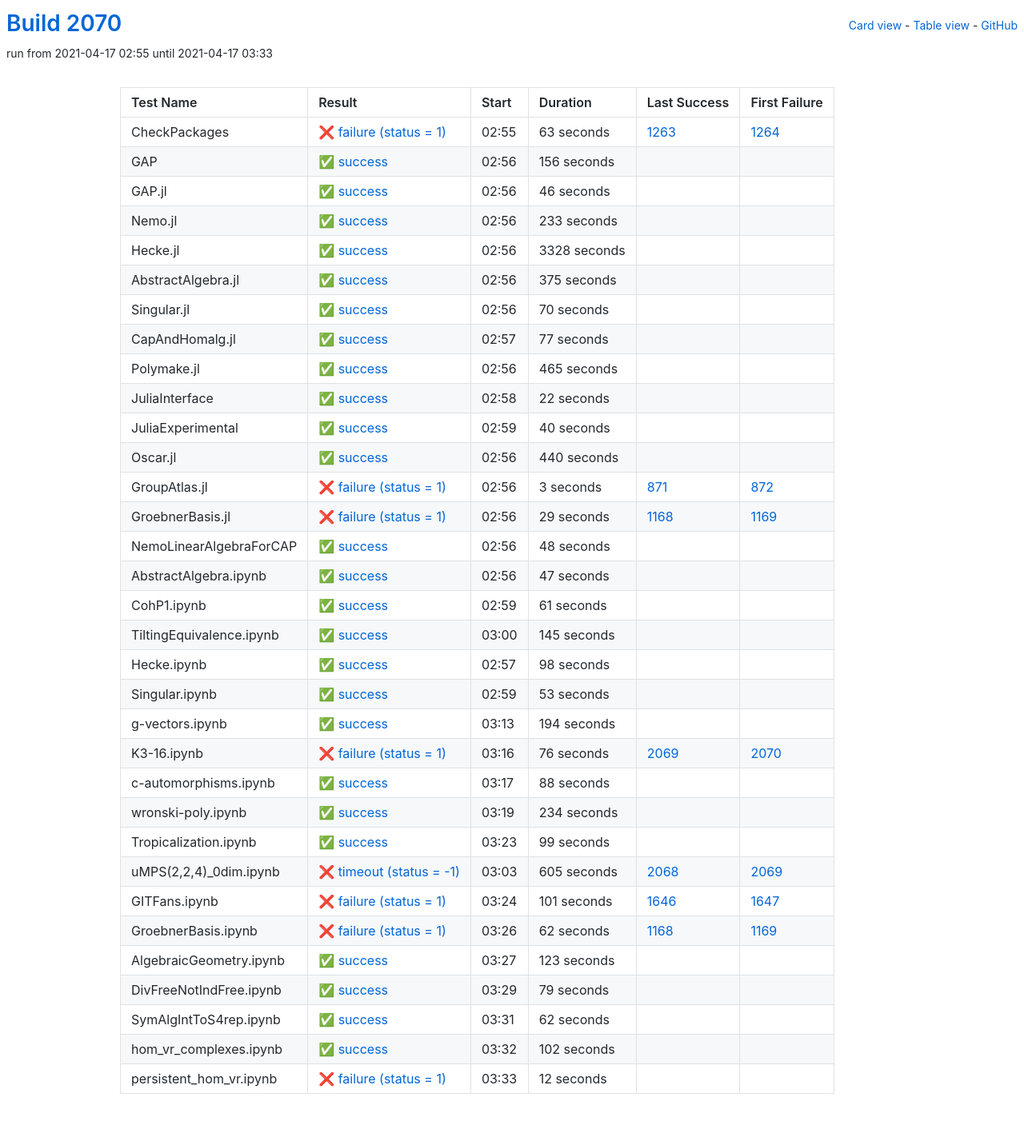
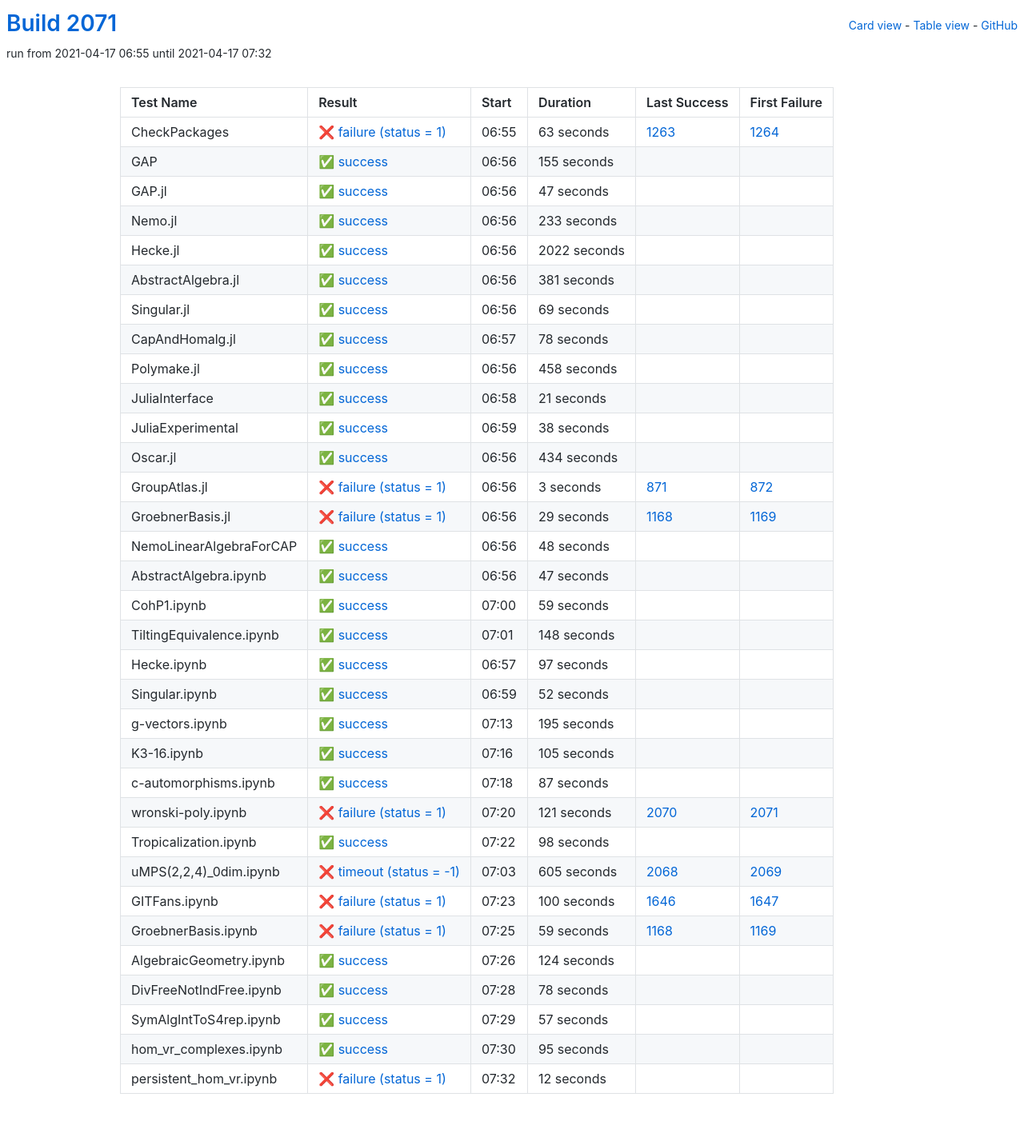
Before and after one commit to oscar-system/oscar-ci-status-stable, a Jekyll site: the page built from table.html, in a window 1280 px wide. Shown: the whole page at 80% size. Built offline with Jekyll 4.4.1, drawn with Linux system fonts in a browser that asks for light colours.

Commit message:
Build #2071

```diff
--- a/_data/ci.yml
+++ b/_data/ci.yml
@@ -1,6 +1,6 @@
 ---
-build: 2070
-build_url: https://oscarci.mathematik.uni-kl.de/job/oscar-stable/2070/
+build: 2071
+build_url: https://oscarci.mathematik.uni-kl.de/job/oscar-stable/2071/
 job: oscar-stable
 organization: oscar-system
 repo: oscar-ci-status-stable
@@ -8,8 +8,8 @@ repourl: https://github.com/oscar-system/oscar-ci-status-stable
 tests:
 - name: CheckPackages
   id: checkpackages
-  log: https://oscarci.mathematik.uni-kl.de/job/oscar-stable/2070/artifact/logs/build-2070/CheckPackages.log
-  start: 2021-04-17 02:55
+  log: https://oscarci.mathematik.uni-kl.de/job/oscar-stable/2071/artifact/logs/build-2071/CheckPackages.log
+  start: 2021-04-17 06:55
   success: false
   exitcode: 1
   status: failure
@@ -20,32 +20,32 @@ tests:
   first_failure_url: https://oscarci.mathematik.uni-kl.de/job/oscar-stable/1264/
 - name: GAP
   id: gap
-  log: https://oscarci.mathematik.uni-kl.de/job/oscar-stable/2070/artifact/logs/build-2070/GAP.log
-  start: 2021-04-17 02:56
+  log: https://oscarci.mathematik.uni-kl.de/job/oscar-stable/2071/artifact/logs/build-2071/GAP.log
+  start: 2021-04-17 06:56
   success: true
   exitcode: 0
   status: success
-  duration: 156
+  duration: 155
   last_success: false
   last_success_url:
   first_failure: false
   first_failure_url:
 - name: GAP.jl
   id: gap-jl
-  log: https://oscarci.mathematik.uni-kl.de/job/oscar-stable/2070/artifact/logs/build-2070/GAP.jl.log
-  start: 2021-04-17 02:56
+  log: https://oscarci.mathematik.uni-kl.de/job/oscar-stable/2071/artifact/logs/build-2071/GAP.jl.log
+  start: 2021-04-17 06:56
   success: true
   exitcode: 0
   status: success
-  duration: 46
+  duration: 47
   last_success: false
   last_success_url:
   first_failure: false
   first_failure_url:
 - name: Nemo.jl
   id: nemo-jl
-  log: https://oscarci.mathematik.uni-kl.de/job/oscar-stable/2070/artifact/logs/build-2070/Nemo.jl.log
-  start: 2021-04-17 02:56
+  log: https://oscarci.mathematik.uni-kl.de/job/oscar-stable/2071/artifact/logs/build-2071/Nemo.jl.log
+  start: 2021-04-17 06:56
   success: true
   exitcode: 0
   status: success
@@ -56,104 +56,104 @@ tests:
   first_failure_url:
 - name: Hecke.jl
   id: hecke-jl
-  log: https://oscarci.mathematik.uni-kl.de/job/oscar-stable/2070/artifact/logs/build-2070/Hecke.jl.log
-  start: 2021-04-17 02:56
+  log: https://oscarci.mathematik.uni-kl.de/job/oscar-stable/2071/artifact/logs/build-2071/Hecke.jl.log
+  start: 2021-04-17 06:56
   success: true
   exitcode: 0
   status: success
-  duration: 3328
+  duration: 2022
   last_success: false
   last_success_url:
   first_failure: false
   first_failure_url:
 - name: AbstractAlgebra.jl
   id: abstractalgebra-jl
-  log: https://oscarci.mathematik.uni-kl.de/job/oscar-stable/2070/artifact/logs/build-2070/AbstractAlgebra.jl.log
-  start: 2021-04-17 02:56
+  log: https://oscarci.mathematik.uni-kl.de/job/oscar-stable/2071/artifact/logs/build-2071/AbstractAlgebra.jl.log
+  start: 2021-04-17 06:56
   success: true
   exitcode: 0
   status: success
-  duration: 375
+  duration: 381
   last_success: false
   last_success_url:
   first_failure: false
   first_failure_url:
 - name: Singular.jl
   id: singular-jl
-  log: https://oscarci.mathematik.uni-kl.de/job/oscar-stable/2070/artifact/logs/build-2070/Singular.jl.log
-  start: 2021-04-17 02:56
+  log: https://oscarci.mathematik.uni-kl.de/job/oscar-stable/2071/artifact/logs/build-2071/Singular.jl.log
+  start: 2021-04-17 06:56
   success: true
   exitcode: 0
   status: success
-  duration: 70
+  duration: 69
   last_success: false
   last_success_url:
   first_failure: false
   first_failure_url:
 - name: CapAndHomalg.jl
   id: capandhomalg-jl
-  log: https://oscarci.mathematik.uni-kl.de/job/oscar-stable/2070/artifact/logs/build-2070/CapAndHomalg.jl.log
-  start: 2021-04-17 02:57
+  log: https://oscarci.mathematik.uni-kl.de/job/oscar-stable/2071/artifact/logs/build-2071/CapAndHomalg.jl.log
+  start: 2021-04-17 06:57
   success: true
   exitcode: 0
   status: success
-  duration: 77
+  duration: 78
   last_success: false
   last_success_url:
   first_failure: false
   first_failure_url:
 - name: Polymake.jl
   id: polymake-jl
-  log: https://oscarci.mathematik.uni-kl.de/job/oscar-stable/2070/artifact/logs/build-2070/Polymake.jl.log
-  start: 2021-04-17 02:56
+  log: https://oscarci.mathematik.uni-kl.de/job/oscar-stable/2071/artifact/logs/build-2071/Polymake.jl.log
+  start: 2021-04-17 06:56
   success: true
   exitcode: 0
   status: success
-  duration: 465
+  duration: 458
   last_success: false
   last_success_url:
   first_failure: false
   first_failure_url:
 - name: JuliaInterface
   id: juliainterface
-  log: https://oscarci.mathematik.uni-kl.de/job/oscar-stable/2070/artifact/logs/build-2070/JuliaInterface.log
-  start: 2021-04-17 02:58
+  log: https://oscarci.mathematik.uni-kl.de/job/oscar-stable/2071/artifact/logs/build-2071/JuliaInterface.log
+  start: 2021-04-17 06:58
   success: true
   exitcode: 0
   status: success
-  duration: 22
+  duration: 21
   last_success: false
   last_success_url:
   first_failure: false
   first_failure_url:
 - name: JuliaExperimental
   id: juliaexperimental
-  log: https://oscarci.mathematik.uni-kl.de/job/oscar-stable/2070/artifact/logs/build-2070/JuliaExperimental.log
-  start: 2021-04-17 02:59
+  log: https://oscarci.mathematik.uni-kl.de/job/oscar-stable/2071/artifact/logs/build-2071/JuliaExperimental.log
+  start: 2021-04-17 06:59
   success: true
   exitcode: 0
   status: success
-  duration: 40
+  duration: 38
   last_success: false
   last_success_url:
   first_failure: false
   first_failure_url:
 - name: Oscar.jl
   id: oscar-jl
-  log: https://oscarci.mathematik.uni-kl.de/job/oscar-stable/2070/artifact/logs/build-2070/Oscar.jl.log
-  start: 2021-04-17 02:56
+  log: https://oscarci.mathematik.uni-kl.de/job/oscar-stable/2071/artifact/logs/build-2071/Oscar.jl.log
+  start: 2021-04-17 06:56
   success: true
   exitcode: 0
   status: success
-  duration: 440
+  duration: 434
   last_success: false
   last_success_url:
   first_failure: false
   first_failure_url:
 - name: GroupAtlas.jl
   id: groupatlas-jl
-  log: https://oscarci.mathematik.uni-kl.de/job/oscar-stable/2070/artifact/logs/build-2070/GroupAtlas.jl.log
-  start: 2021-04-17 02:56
+  log: https://oscarci.mathematik.uni-kl.de/job/oscar-stable/2071/artifact/logs/build-2071/GroupAtlas.jl.log
+  start: 2021-04-17 06:56
   success: false
   exitcode: 1
   status: failure
@@ -164,8 +164,8 @@ tests:
   first_failure_url: https://oscarci.mathematik.uni-kl.de/job/oscar-stable/872/
 - name: GroebnerBasis.jl
   id: groebnerbasis-jl
-  log: https://oscarci.mathematik.uni-kl.de/job/oscar-stable/2070/artifact/logs/build-2070/GroebnerBasis.jl.log
-  start: 2021-04-17 02:56
+  log: https://oscarci.mathematik.uni-kl.de/job/oscar-stable/2071/artifact/logs/build-2071/GroebnerBasis.jl.log
+  start: 2021-04-17 06:56
   success: false
   exitcode: 1
   status: failure
@@ -176,8 +176,8 @@ tests:
   first_failure_url: https://oscarci.mathematik.uni-kl.de/job/oscar-stable/1169/
 - name: NemoLinearAlgebraForCAP
   id: nemolinearalgebraforcap
-  log: https://oscarci.mathematik.uni-kl.de/job/oscar-stable/2070/artifact/logs/build-2070/NemoLinearAlgebraForCAP.log
-  start: 2021-04-17 02:56
+  log: https://oscarci.mathematik.uni-kl.de/job/oscar-stable/2071/artifact/logs/build-2071/NemoLinearAlgebraForCAP.log
+  start: 2021-04-17 06:56
   success: true
   exitcode: 0
   status: success
@@ -188,8 +188,8 @@ tests:
   first_failure_url:
 - name: AbstractAlgebra.ipynb
   id: abstractalgebra-ipynb
-  log: https://oscarci.mathematik.uni-kl.de/job/oscar-stable/2070/artifact/logs/build-2070/AbstractAlgebra.ipynb.log
-  start: 2021-04-17 02:56
+  log: https://oscarci.mathematik.uni-kl.de/job/oscar-stable/2071/artifact/logs/build-2071/AbstractAlgebra.ipynb.log
+  start: 2021-04-17 06:56
   success: true
   exitcode: 0
   status: success
@@ -200,32 +200,104 @@ tests:
   first_failure_url:
 - name: CohP1.ipynb
   id: cohp1-ipynb
-  log: https://oscarci.mathematik.uni-kl.de/job/oscar-stable/2070/artifact/logs/build-2070/CohP1.ipynb.log
-  start: 2021-04-17 02:59
+  log: https://oscarci.mathematik.uni-kl.de/job/oscar-stable/2071/artifact/logs/build-2071/CohP1.ipynb.log
+  start: 2021-04-17 07:00
   success: true
   exitcode: 0
   status: success
-  duration: 61
+  duration: 59
   last_success: false
   last_success_url:
   first_failure: false
   first_failure_url:
 - name: TiltingEquivalence.ipynb
   id: tiltingequivalence-ipynb
-  log: https://oscarci.mathematik.uni-kl.de/job/oscar-stable/2070/artifact/logs/build-2070/TiltingEquivalence.ipynb.log
-  start: 2021-04-17 03:00
+  log: https://oscarci.mathematik.uni-kl.de/job/oscar-stable/2071/artifact/logs/build-2071/TiltingEquivalence.ipynb.log
+  start: 2021-04-17 07:01
   success: true
   exitcode: 0
   status: success
-  duration: 145
+  duration: 148
   last_success: false
   last_success_url:
   first_failure: false
   first_failure_url:
 - name: Hecke.ipynb
   id: hecke-ipynb
-  log: https://oscarci.mathematik.uni-kl.de/job/oscar-stable/2070/artifact/logs/build-2070/Hecke.ipynb.log
-  start: 2021-04-17 02:57
+  log: https://oscarci.mathematik.uni-kl.de/job/oscar-stable/2071/artifact/logs/build-2071/Hecke.ipynb.log
+  start: 2021-04-17 06:57
+  success: true
+  exitcode: 0
+  status: success
+  duration: 97
+  last_success: false
+  last_success_url:
+  first_failure: false
+  first_failure_url:
+- name: Singular.ipynb
+  id: singular-ipynb
+  log: https://oscarci.mathematik.uni-kl.de/job/oscar-stable/2071/artifact/logs/build-2071/Singular.ipynb.log
+  start: 2021-04-17 06:59
+  success: true
+  exitcode: 0
+  status: success
+  duration: 52
+  last_success: false
+  last_success_url:
+  first_failure: false
+  first_failure_url:
+- name: g-vectors.ipynb
+  id: g-vectors-ipynb
+  log: https://oscarci.mathematik.uni-kl.de/job/oscar-stable/2071/artifact/logs/build-2071/g-vectors.ipynb.log
+  start: 2021-04-17 07:13
+  success: true
+  exitcode: 0
+  status: success
+  duration: 195
+  last_success: false
+  last_success_url:
+  first_failure: false
+  first_failure_url:
+- name: K3-16.ipynb
+  id: k3-16-ipynb
+  log: https://oscarci.mathematik.uni-kl.de/job/oscar-stable/2071/artifact/logs/build-2071/K3-16.ipynb.log
+  start: 2021-04-17 07:16
+  success: true
+  exitcode: 0
+  status: success
+  duration: 105
+  last_success: false
+  last_success_url:
+  first_failure: false
+  first_failure_url:
+- name: c-automorphisms.ipynb
+  id: c-automorphisms-ipynb
+  log: https://oscarci.mathematik.uni-kl.de/job/oscar-stable/2071/artifact/logs/build-2071/c-automorphisms.ipynb.log
+  start: 2021-04-17 07:18
+  success: true
+  exitcode: 0
+  status: success
+  duration: 87
+  last_success: false
+  last_success_url:
+  first_failure: false
+  first_failure_url:
+- name: wronski-poly.ipynb
+  id: wronski-poly-ipynb
+  log: https://oscarci.mathematik.uni-kl.de/job/oscar-stable/2071/artifact/logs/build-2071/wronski-poly.ipynb.log
+  start: 2021-04-17 07:20
+  success: false
+  exitcode: 1
+  status: failure
+  duration: 121
+  last_success: 2070
+  last_success_url: https://oscarci.mathematik.uni-kl.de/job/oscar-stable/2070/
+  first_failure: 2071
+  first_failure_url: https://oscarci.mathematik.uni-kl.de/job/oscar-stable/2071/
+- name: Tropicalization.ipynb
+  id: tropicalization-ipynb
+  log: https://oscarci.mathematik.uni-kl.de/job/oscar-stable/2071/artifact/logs/build-2071/Tropicalization.ipynb.log
+  start: 2021-04-17 07:22
   success: true
   exitcode: 0
   status: success
@@ -234,82 +306,10 @@ tests:
   last_success_url:
   first_failure: false
   first_failure_url:
-- name: Singular.ipynb
-  id: singular-ipynb
-  log: https://oscarci.mathematik.uni-kl.de/job/oscar-stable/2070/artifact/logs/build-2070/Singular.ipynb.log
-  start: 2021-04-17 02:59
-  success: true
-  exitcode: 0
-  status: success
-  duration: 53
-  last_success: false
-  last_success_url:
-  first_failure: false
-  first_failure_url:
-- name: g-vectors.ipynb
-  id: g-vectors-ipynb
-  log: https://oscarci.mathematik.uni-kl.de/job/oscar-stable/2070/artifact/logs/build-2070/g-vectors.ipynb.log
-  start: 2021-04-17 03:13
-  success: true
-  exitcode: 0
-  status: success
-  duration: 194
-  last_success: false
-  last_success_url:
-  first_failure: false
-  first_failure_url:
-- name: K3-16.ipynb
-  id: k3-16-ipynb
-  log: https://oscarci.mathematik.uni-kl.de/job/oscar-stable/2070/artifact/logs/build-2070/K3-16.ipynb.log
-  start: 2021-04-17 03:16
-  success: false
-  exitcode: 1
-  status: failure
-  duration: 76
-  last_success: 2069
-  last_success_url: https://oscarci.mathematik.uni-kl.de/job/oscar-stable/2069/
-  first_failure: 2070
-  first_failure_url: https://oscarci.mathematik.uni-kl.de/job/oscar-stable/2070/
-- name: c-automorphisms.ipynb
-  id: c-automorphisms-ipynb
-  log: https://oscarci.mathematik.uni-kl.de/job/oscar-stable/2070/artifact/logs/build-2070/c-automorphisms.ipynb.log
-  start: 2021-04-17 03:17
-  success: true
-  exitcode: 0
-  status: success
-  duration: 88
-  last_success: false
-  last_success_url:
-  first_failure: false
-  first_failure_url:
-- name: wronski-poly.ipynb
-  id: wronski-poly-ipynb
-  log: https://oscarci.mathematik.uni-kl.de/job/oscar-stable/2070/artifact/logs/build-2070/wronski-poly.ipynb.log
-  start: 2021-04-17 03:19
-  success: true
-  exitcode: 0
-  status: success
-  duration: 234
-  last_success: false
-  last_success_url:
-  first_failure: false
-  first_failure_url:
-- name: Tropicalization.ipynb
-  id: tropicalization-ipynb
-  log: https://oscarci.mathematik.uni-kl.de/job/oscar-stable/2070/artifact/logs/build-2070/Tropicalization.ipynb.log
-  start: 2021-04-17 03:23
-  success: true
-  exitcode: 0
-  status: success
-  duration: 99
-  last_success: false
-  last_success_url:
-  first_failure: false
-  first_failure_url:
 - name: uMPS(2,2,4)_0dim.ipynb
   id: umps-2-2-4-0dim-ipynb
-  log: https://oscarci.mathematik.uni-kl.de/job/oscar-stable/2070/artifact/logs/build-2070/uMPS-2-2-4-_0dim.ipynb.log
-  start: 2021-04-17 03:03
+  log: https://oscarci.mathematik.uni-kl.de/job/oscar-stable/2071/artifact/logs/build-2071/uMPS-2-2-4-_0dim.ipynb.log
+  start: 2021-04-17 07:03
   success: false
   exitcode: -1
   status: timeout
@@ -320,80 +320,80 @@ tests:
   first_failure_url: https://oscarci.mathematik.uni-kl.de/job/oscar-stable/2069/
 - name: GITFans.ipynb
   id: gitfans-ipynb
-  log: https://oscarci.mathematik.uni-kl.de/job/oscar-stable/2070/artifact/logs/build-2070/GITFans.ipynb.log
-  start: 2021-04-17 03:24
+  log: https://oscarci.mathematik.uni-kl.de/job/oscar-stable/2071/artifact/logs/build-2071/GITFans.ipynb.log
+  start: 2021-04-17 07:23
   success: false
   exitcode: 1
   status: failure
-  duration: 101
+  duration: 100
   last_success: 1646
   last_success_url: https://oscarci.mathematik.uni-kl.de/job/oscar-stable/1646/
   first_failure: 1647
   first_failure_url: https://oscarci.mathematik.uni-kl.de/job/oscar-stable/1647/
 - name: GroebnerBasis.ipynb
   id: groebnerbasis-ipynb
-  log: https://oscarci.mathematik.uni-kl.de/job/oscar-stable/2070/artifact/logs/build-2070/GroebnerBasis.ipynb.log
-  start: 2021-04-17 03:26
+  log: https://oscarci.mathematik.uni-kl.de/job/oscar-stable/2071/artifact/logs/build-2071/GroebnerBasis.ipynb.log
+  start: 2021-04-17 07:25
   success: false
   exitcode: 1
   status: failure
-  duration: 62
+  duration: 59
   last_success: 1168
   last_success_url: https://oscarci.mathematik.uni-kl.de/job/oscar-stable/1168/
   first_failure: 1169
   first_failure_url: https://oscarci.mathematik.uni-kl.de/job/oscar-stable/1169/
 - name: AlgebraicGeometry.ipynb
   id: algebraicgeometry-ipynb
-  log: https://oscarci.mathematik.uni-kl.de/job/oscar-stable/2070/artifact/logs/build-2070/AlgebraicGeometry.ipynb.log
-  start: 2021-04-17 03:27
+  log: https://oscarci.mathematik.uni-kl.de/job/oscar-stable/2071/artifact/logs/build-2071/AlgebraicGeometry.ipynb.log
+  start: 2021-04-17 07:26
   success: true
   exitcode: 0
   status: success
-  duration: 123
+  duration: 124
   last_success: false
   last_success_url:
   first_failure: false
   first_failure_url:
 - name: DivFreeNotIndFree.ipynb
   id: divfreenotindfree-ipynb
-  log: https://oscarci.mathematik.uni-kl.de/job/oscar-stable/2070/artifact/logs/build-2070/DivFreeNotIndFree.ipynb.log
-  start: 2021-04-17 03:29
+  log: https://oscarci.mathematik.uni-kl.de/job/oscar-stable/2071/artifact/logs/build-2071/DivFreeNotIndFree.ipynb.log
+  start: 2021-04-17 07:28
   success: true
   exitcode: 0
   status: success
-  duration: 79
+  duration: 78
   last_success: false
   last_success_url:
   first_failure: false
   first_failure_url:
 - name: SymAlgIntToS4rep.ipynb
   id: symalginttos4rep-ipynb
-  log: https://oscarci.mathematik.uni-kl.de/job/oscar-stable/2070/artifact/logs/build-2070/SymAlgIntToS4rep.ipynb.log
-  start: 2021-04-17 03:31
+  log: https://oscarci.mathematik.uni-kl.de/job/oscar-stable/2071/artifact/logs/build-2071/SymAlgIntToS4rep.ipynb.log
+  start: 2021-04-17 07:29
   success: true
   exitcode: 0
   status: success
-  duration: 62
+  duration: 57
   last_success: false
   last_success_url:
   first_failure: false
   first_failure_url:
 - name: hom_vr_complexes.ipynb
   id: hom-vr-complexes-ipynb
-  log: https://oscarci.mathematik.uni-kl.de/job/oscar-stable/2070/artifact/logs/build-2070/hom_vr_complexes.ipynb.log
-  start: 2021-04-17 03:32
+  log: https://oscarci.mathematik.uni-kl.de/job/oscar-stable/2071/artifact/logs/build-2071/hom_vr_complexes.ipynb.log
+  start: 2021-04-17 07:30
   success: true
   exitcode: 0
   status: success
-  duration: 102
+  duration: 95
   last_success: false
   last_success_url:
   first_failure: false
   first_failure_url:
 - name: persistent_hom_vr.ipynb
   id: persistent-hom-vr-ipynb
-  log: https://oscarci.mathematik.uni-kl.de/job/oscar-stable/2070/artifact/logs/build-2070/persistent_hom_vr.ipynb.log
-  start: 2021-04-17 03:33
+  log: https://oscarci.mathematik.uni-kl.de/job/oscar-stable/2071/artifact/logs/build-2071/persistent_hom_vr.ipynb.log
+  start: 2021-04-17 07:32
   success: false
   exitcode: 1
   status: failure
```
Also changed, not shown: README.md.
